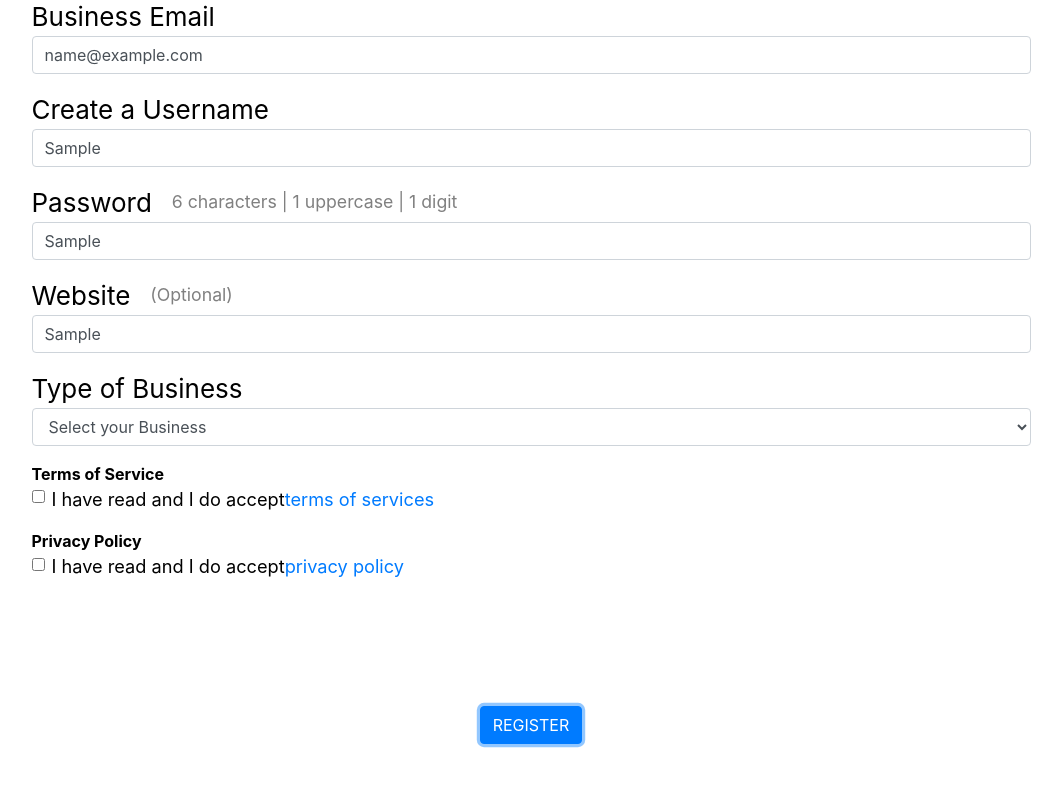
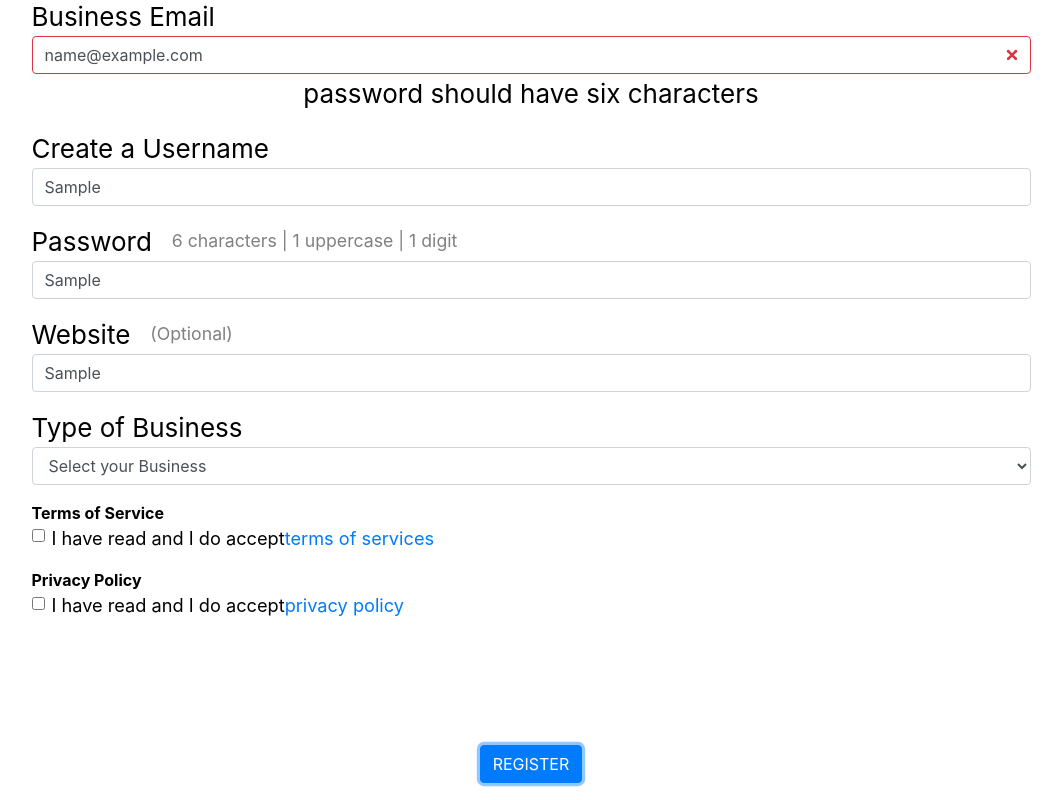
Before and after one commit to stevezg/form-with-hooks, a React (Create React App) app: page / in a window 1280 px wide. Both pictures are taken after typing "Sample", "name@example.com", "Sample", "Sample", "Sample" into the empty fields and a click on the button "REGISTER". Shown: the part 252-1052 px from the top of the page, without its empty margins (109-1171 px from the left). Built offline with nearby package versions, Linux system fonts and the light colour scheme.

Commit message:
adds form validation rules

```diff
--- a/src/FormValidationRules.js
+++ b/src/FormValidationRules.js
@@ -1,9 +1,22 @@
 export default function validate(values){
   let errors = {}
+  if (!values.name) {
+    errors.name = 'Business name is required';
+  }
   if (!values.email) {
-    errors.email = 'Email address is required';
+    errors.email = 'Business Email address is required';
   } else if (!/\S+@\S+\.\S+/.test(values.email)) {
-    errors.email = 'Email address is invalid';
+    errors.email = 'Business Email address is invalid';
   }
+  if (!values.username) {
+    errors.username = 'username name is required';
+  }
+  if (!values.password) {
+    errors.password = 'password is required';
+
+  } else if (values.password.length >= 6) {
+    errors.email = 'password should have six characters';
+  }
+
   return errors;
 }
--- a/src/components/LetsGetStartedForm.js
+++ b/src/components/LetsGetStartedForm.js
@@ -4,7 +4,7 @@ import useForm from './hooks/useForm'
 import validate from '../FormValidationRules'
 
 export default function LetsGetStartedForm() {
-  const {values, handleChange, handleSubmit} = useForm(register, validate)
+  const {values, handleChange, handleSubmit, errors} = useForm(register, validate)
 
   function register() {
     console.log(values)
@@ -18,37 +18,46 @@ export default function LetsGetStartedForm() {
           <label className='label form-label'>Business Name</label>
           <input
             name="name"
-            className='form-control'
+            className={`form-control ${errors.name && 'is-invalid'}`}
             type='text'
             placeholder='Marina Dog Daycare'
             onChange={handleChange}
             value={values.name || ''}
-            required
+
           />
+          {errors.name && (
+              <p className="is-danger">{errors.name}</p>
+          )}
         </div>
         <div className='form-group'>
           <label className='label form-label'>Business Email</label>
           <input
             name="email"
-            className='form-control'
+            className={`form-control ${errors.email && "is-invalid"}`}
             type='text'
-            placeholder=''
+            placeholder='marina@mydogcare.com'
             onChange={handleChange}
             value={values.email || ''}
-            required
+
           />
+                    {errors.email && (
+              <p className="is-danger">{errors.email}</p>
+          )}
         </div>
         <div className='form-group'>
           <label className='label form-label'>Create a Username</label>
           <input
             name="username"
-            className='form-control'
+            className={`form-control ${errors.username && "is-invalid"}`}
             type='text'
             placeholder='DogLover'
             onChange={handleChange}
             value={values.username || ''}
-            required
+
           />
+          {errors.username &&(
+            <p className="is-danger">{errors.username}</p>
+          )}
         </div>
 
         <div className='form-group'>
@@ -60,13 +69,16 @@ export default function LetsGetStartedForm() {
           </label>
           <input
             name="password"
-            className='form-control'
+            className={`form-control ${errors.password && "is-invalid"}`}
             type='text'
             placeholder='Password'
             onChange={handleChange}
             value={values.password || ''}
-            required
+
           />
+          {errors.password && (
+            <p className="is-danger">{errors.password}</p>
+          )}
         </div>
         <div className='form-group'>
           <label className='label form-label'>
```
